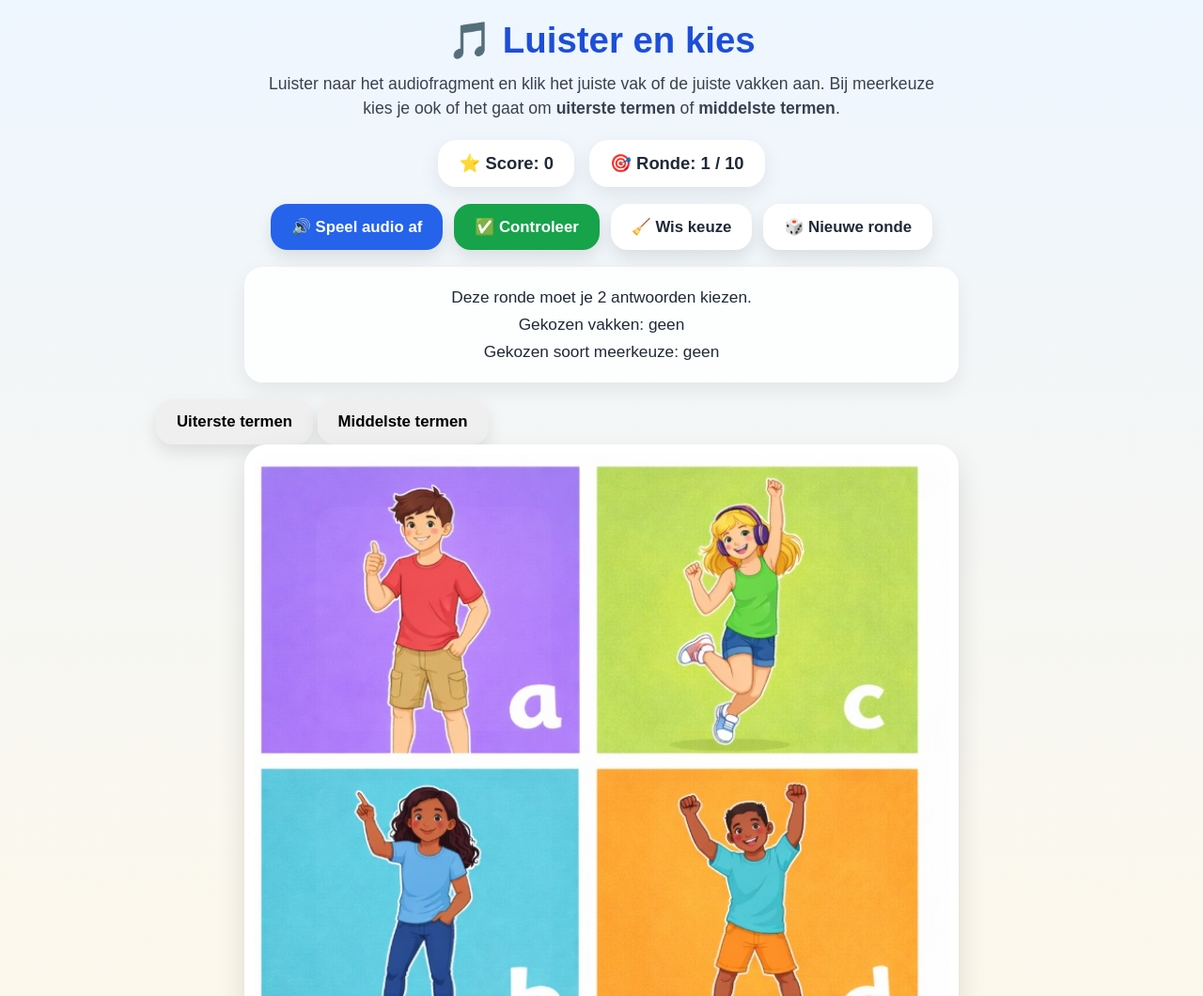
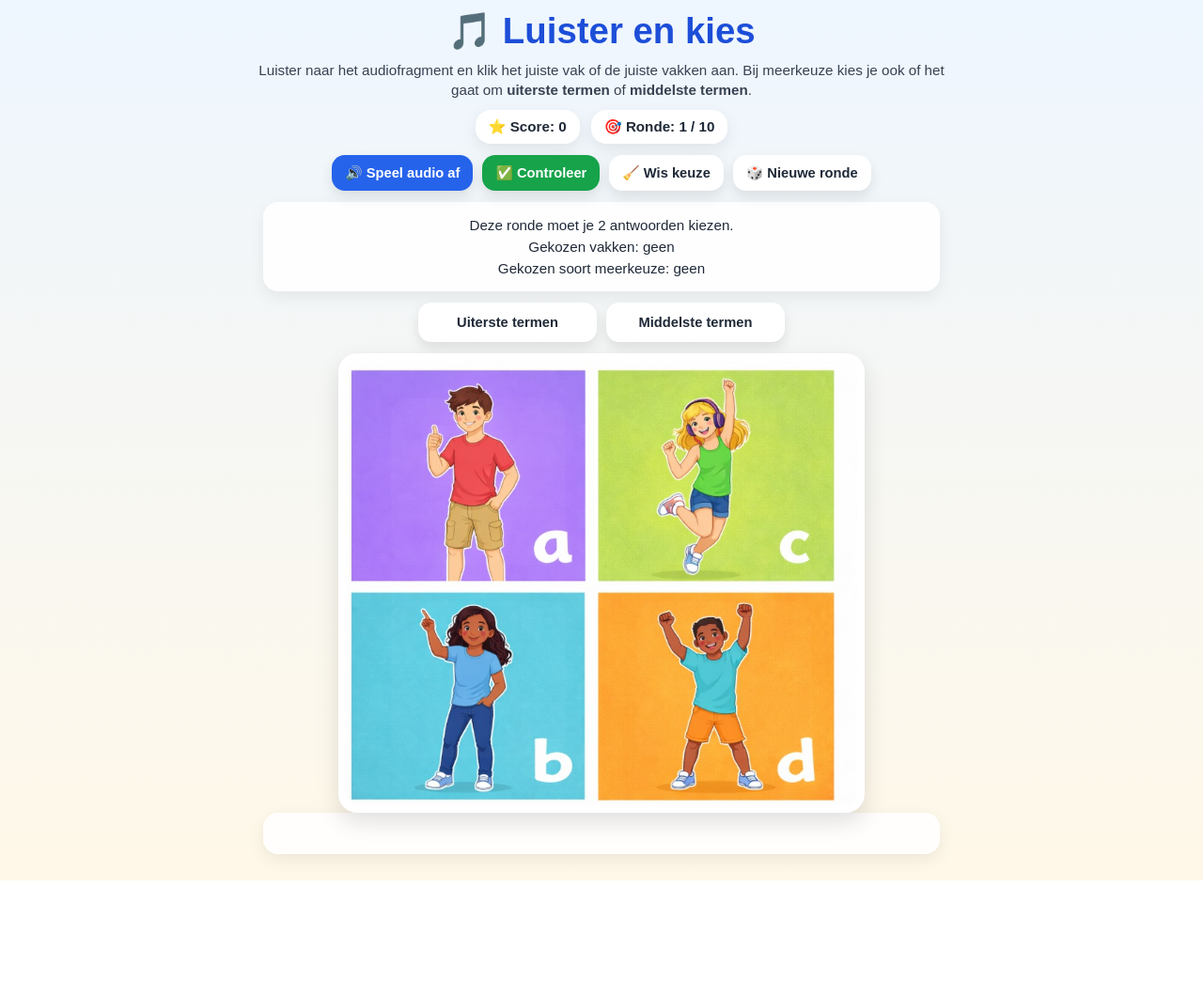
Before and after one commit to Intunez/Evenredigheden2, a plain HTML site: page index.html in a window 1280 px wide. Shown: the top 1060 px of the page at 94% size. After the commit the page ends 937 px from the top, so only its background shows below. Drawn offline with Linux system fonts and the light colour scheme.

Commit message:
Update style.css

```diff
--- a/style.css
+++ b/style.css
@@ -2,76 +2,81 @@
   box-sizing: border-box;
 }
 
+html,
 body {
   margin: 0;
+  padding: 0;
+}
+
+body {
   font-family: Arial, sans-serif;
   background: linear-gradient(180deg, #eef6ff 0%, #fff8e8 100%);
   color: #1f2937;
 }
 
 .game-container {
-  max-width: 980px;
+  width: min(100%, 980px);
   margin: 0 auto;
-  padding: 20px 16px 40px;
+  padding: 14px 14px 24px;
 }
 
 .hero {
   text-align: center;
-  margin-bottom: 20px;
+  margin-bottom: 14px;
 }
 
 .hero h1 {
-  margin: 0 0 10px;
-  font-size: 2.4rem;
+  margin: 0 0 8px;
+  font-size: clamp(1.8rem, 3vw, 2.4rem);
   color: #1d4ed8;
 }
 
 .subtitle {
   margin: 0 auto;
-  max-width: 720px;
-  font-size: 1.1rem;
-  line-height: 1.5;
+  max-width: 760px;
+  font-size: clamp(0.95rem, 1.8vw, 1.05rem);
+  line-height: 1.4;
   color: #374151;
 }
 
 .top-bar {
   display: flex;
   justify-content: center;
-  gap: 16px;
+  gap: 12px;
   flex-wrap: wrap;
-  margin-bottom: 18px;
+  margin-bottom: 12px;
 }
 
 .info-card {
   background: #ffffff;
-  border-radius: 20px;
-  padding: 14px 22px;
-  font-size: 1.15rem;
+  border-radius: 16px;
+  padding: 10px 16px;
+  font-size: 1rem;
   font-weight: bold;
-  box-shadow: 0 8px 22px rgba(0, 0, 0, 0.08);
+  box-shadow: 0 6px 18px rgba(0, 0, 0, 0.08);
 }
 
 .controls {
   display: flex;
   justify-content: center;
-  gap: 12px;
+  gap: 10px;
   flex-wrap: wrap;
-  margin-bottom: 18px;
+  margin-bottom: 12px;
 }
 
 button {
   border: none;
-  border-radius: 18px;
-  padding: 14px 22px;
-  font-size: 1.05rem;
+  border-radius: 14px;
+  padding: 11px 16px;
+  font-size: 0.98rem;
   font-weight: bold;
   cursor: pointer;
   transition: transform 0.15s ease, opacity 0.15s ease, box-shadow 0.15s ease;
-  box-shadow: 0 8px 18px rgba(0, 0, 0, 0.1);
+  box-shadow: 0 6px 14px rgba(0, 0, 0, 0.1);
 }
 
 button:hover {
-  transform: translateY(-2px);
+  transform: translateY(-1px);
 }
 
 button:active {
@@ -100,18 +105,39 @@ button:disabled {
 
 .instruction-box,
 .feedback-box {
-  background: rgba(255, 255, 255, 0.88);
-  border-radius: 20px;
-  padding: 14px 18px;
-  margin: 0 auto 18px;
-  max-width: 760px;
+  background: rgba(255, 255, 255, 0.9);
+  border-radius: 16px;
+  padding: 10px 14px;
+  margin: 0 auto 12px;
+  max-width: 720px;
   text-align: center;
-  box-shadow: 0 8px 22px rgba(0, 0, 0, 0.07);
+  box-shadow: 0 6px 18px rgba(0, 0, 0, 0.07);
 }
 
 .instruction-box p {
-  margin: 8px 0;
-  font-size: 1.08rem;
+  margin: 6px 0;
+  font-size: 1rem;
+}
+
+.category-box {
+  display: flex;
+  justify-content: center;
+  gap: 10px;
+  flex-wrap: wrap;
+  margin: 0 auto 12px;
+  max-width: 720px;
+}
+
+.category-btn {
+  background: #ffffff;
+  color: #1f2937;
+  min-width: 190px;
+  border: 3px solid transparent;
+}
+
+.category-btn.active {
+  border-color: #7c3aed;
+  background: rgba(124, 58, 237, 0.12);
 }
 
 .game-area {
@@ -121,18 +147,18 @@ button:disabled {
 
 .image-wrapper {
   position: relative;
-  width: min(100%, 760px);
+  width: min(100%, 620px);
   background: white;
-  border-radius: 24px;
-  padding: 10px;
-  box-shadow: 0 14px 30px rgba(0, 0, 0, 0.12);
+  border-radius: 20px;
+  padding: 8px;
+  box-shadow: 0 10px 24px rgba(0, 0, 0, 0.12);
   overflow: hidden;
 }
 
 .image-wrapper img {
   width: 100%;
   display: block;
-  border-radius: 18px;
+  border-radius: 14px;
   position: relative;
   z-index: 1;
   pointer-events: none;
@@ -141,9 +167,9 @@ button:disabled {
 
 .hotspot {
   position: absolute;
-  border: 5px solid transparent;
+  border: 4px solid transparent;
   background: rgba(255, 255, 255, 0.02);
-  border-radius: 24px;
+  border-radius: 18px;
   cursor: pointer;
   z-index: 10;
   box-shadow: none;
@@ -170,9 +196,9 @@ button:disabled {
 }
 
 .message {
-  min-height: 28px;
+  min-height: 24px;
   margin: 0;
-  font-size: 1.2rem;
+  font-size: 1.05rem;
   font-weight: bold;
 }
 
@@ -200,10 +226,10 @@ button:disabled {
 
 .end-card {
   background: white;
-  border-radius: 28px;
-  padding: 28px 24px;
+  border-radius: 24px;
+  padding: 24px 20px;
   text-align: center;
-  max-width: 420px;
+  max-width: 380px;
   width: 100%;
   box-shadow: 0 18px 40px rgba(0, 0, 0, 0.2);
 }
@@ -214,17 +240,52 @@ button:disabled {
 }
 
 .end-card p {
-  font-size: 1.2rem;
-  margin-bottom: 20px;
+  font-size: 1.1rem;
+  margin-bottom: 18px;
 }
 
-@media (max-width: 640px) {
-  .hero h1 {
-    font-size: 2rem;
+@media (max-height: 850px) {
+  .game-container {
+    padding-top: 10px;
+    padding-bottom: 16px;
+  }
+
+  .hero {
+    margin-bottom: 10px;
   }
 
   .subtitle {
-    font-size: 1rem;
+    font-size: 0.95rem;
+  }
+
+  .info-card {
+    padding: 9px 14px;
+    font-size: 0.95rem;
+  }
+
+  button {
+    padding: 10px 14px;
+    font-size: 0.92rem;
+  }
+
+  .instruction-box p {
+    font-size: 0.95rem;
+  }
+
+  .image-wrapper {
+    width: min(100%, 560px);
+  }
+}
+
+@media (max-width: 700px) {
+  .game-container {
+    padding: 12px 10px 20px;
+  }
+
+  .controls button,
+  .category-btn {
+    width: 100%;
+    max-width: 320px;
   }
 
   .info-card {
@@ -232,16 +293,7 @@ button:disabled {
     text-align: center;
   }
 
-  .controls button {
-    width: 100%;
-    max-width: 340px;
-  }
-
-  .instruction-box p {
-    font-size: 1rem;
-  }
-
-  .message {
-    font-size: 1.08rem;
+  .image-wrapper {
+    width: min(100%, 96vw);
   }
 }
```
